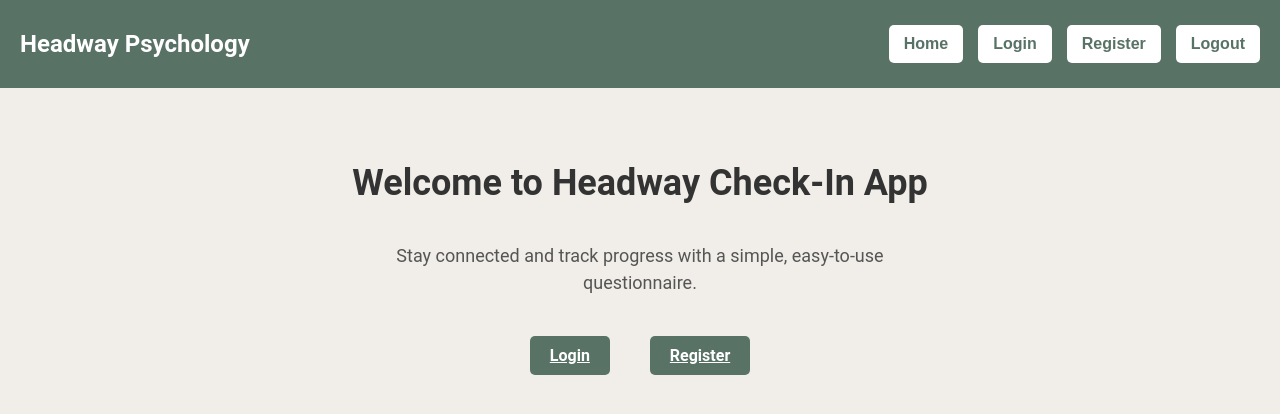
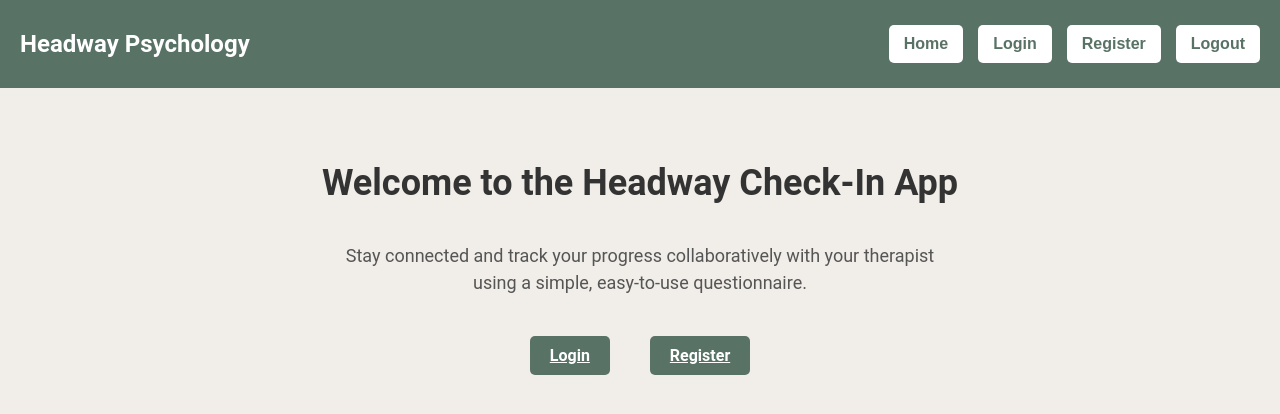
Before and after one commit to Scar3krow/headway-check-in-app, a React (Create React App) app in the folder frontend/: page / in a window 1280 px wide. Shown: the top 414 px of the page. Built offline with nearby package versions, Linux system fonts and the light colour scheme.

Commit message:
minor update to home page

```diff
--- a/frontend/src/components/Home.js
+++ b/frontend/src/components/Home.js
@@ -24,9 +24,9 @@ const Home = () => {
 
     return (
         <div className="home-container">
-            <h1 className="home-title">Welcome to Headway Check-In App</h1>
+            <h1 className="home-title">Welcome to the Headway Check-In App</h1>
             <p className="home-description">
-                Stay connected and track progress with a simple, easy-to-use questionnaire.
+                Stay connected and track your progress collaboratively with your therapist using a simple, easy-to-use questionnaire.
             </p>
             <div className="home-buttons">
                 <Link to="/login" className="dashboard-button primary">
```
